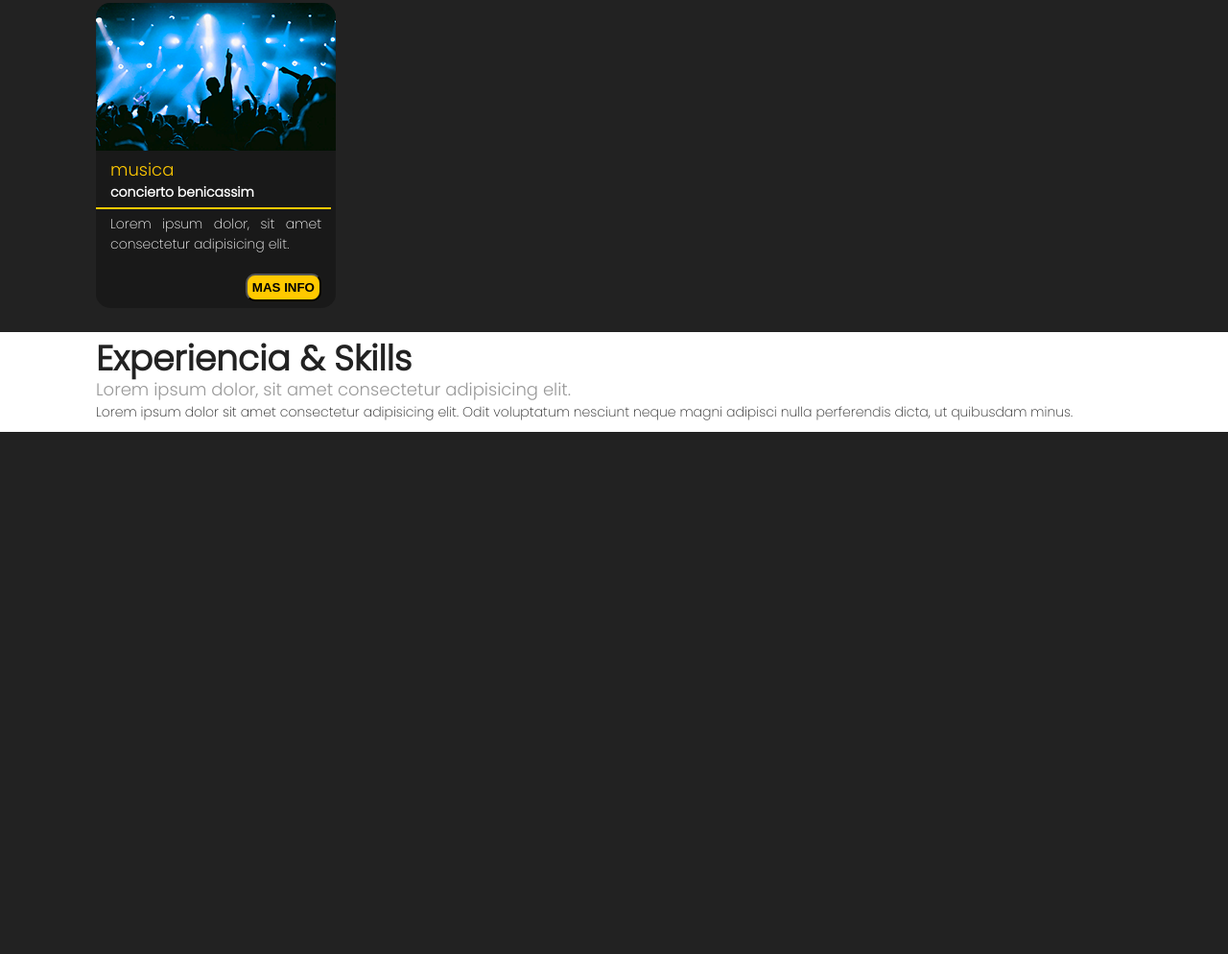
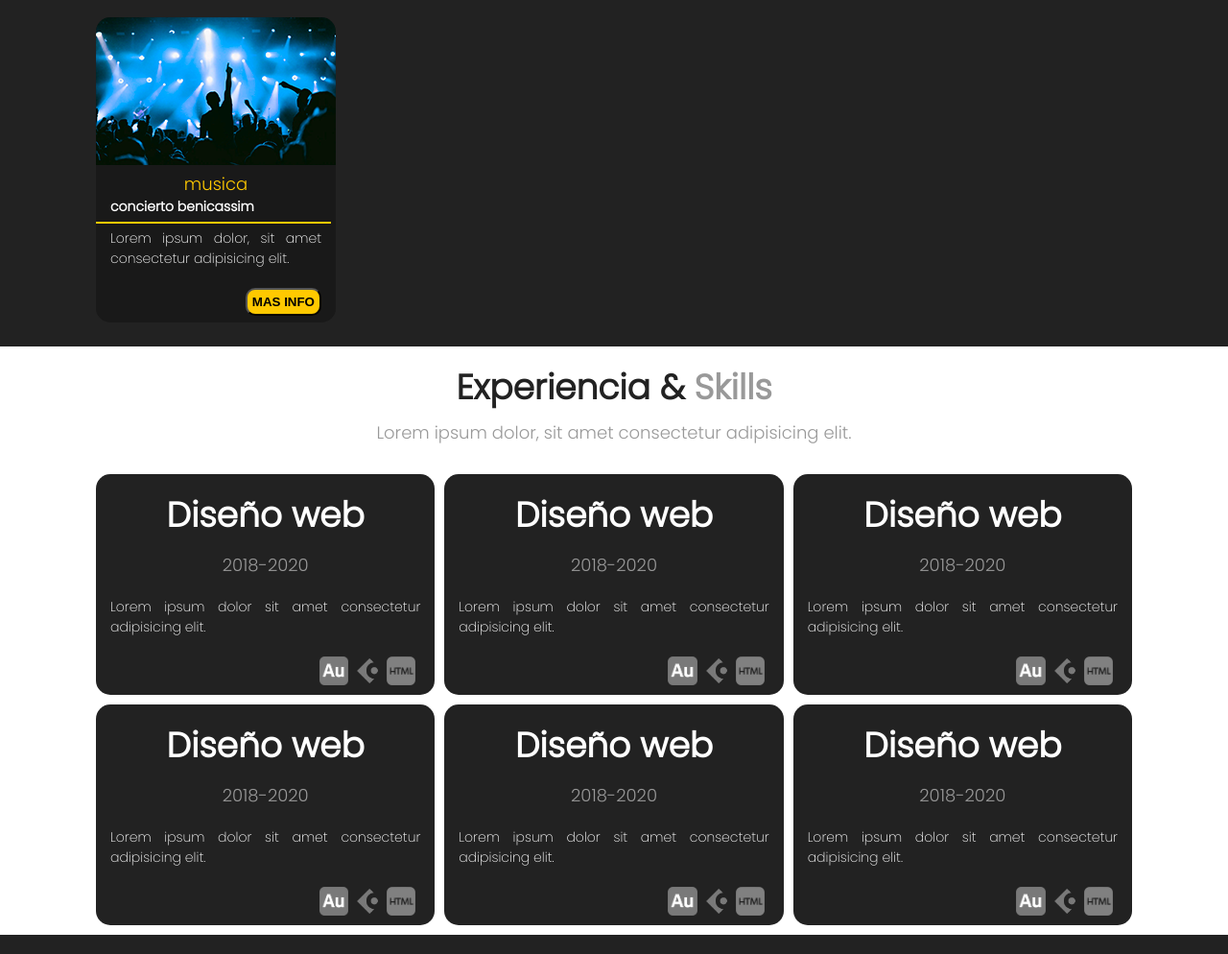
Before and after one commit to Eduu115/Portfolio-MasterMind, a plain HTML site: page index.html in a window 1280 px wide. Shown: the part 1075-2069 px from the top of the page at 96% size. Before the commit the page ends 1545 px from the top, so only its background shows below. Drawn offline with Linux system fonts and the light colour scheme.

Commit message:
finished GRID in experience

```diff
--- a/css/estilos.css
+++ b/css/estilos.css
@@ -183,3 +183,44 @@ a:hover{
     padding-left: 30px;
     padding-right: 30px;
 }
+
+/* GRID EXPERIENCIA */
+.gridexp{
+    display: grid;
+    grid-template-columns: repeat(3, 1fr);
+    gap: 10px;
+    align-content: space-around;
+    margin-top: 30px;
+
+}
+.cardexp{
+    background-color: #222;
+    border-radius: 15px;
+    color: white;
+    padding: 10px 15px;
+}
+.cardexp h2{
+    margin-bottom: 5px;
+}
+.cardexp h3{
+    margin-bottom: 20px;
+}
+.cardexp p{
+    margin-bottom: 20px;
+}
+.cardexp ul{
+    display: flex;
+    justify-content: flex-end;
+}
+.cardexp li{
+    height: 30px;
+}
+
+#experiencia h2, h3{
+    padding-top: 15px;
+    text-align: center;
+}
+
+#experiencia strong{
+    color: #999;
+}
--- a/index.html
+++ b/index.html
@@ -110,9 +110,72 @@
 
         <!-- Bloque experiencia -->
         <section id="experiencia">
-            <h2>Experiencia & Skills</h2>
+            <h2>Experiencia & <strong>Skills</strong></h2>
             <h3>Lorem ipsum dolor, sit amet consectetur adipisicing elit.</h3>
-            <p>Lorem ipsum dolor sit amet consectetur adipisicing elit. Odit voluptatum nesciunt neque magni adipisci nulla perferendis dicta, ut quibusdam minus.  </p>
+            <!-- Inicio grid cards -->
+            <div class="gridexp">
+                <div class="cardexp">
+                    <h2>Diseño web</h2>
+                    <h3 class="textoizquierda">2018-2020</h3>
+                    <p>Lorem ipsum dolor sit amet consectetur adipisicing elit.</p>
+                    <ul>
+                        <li><img src="./imagenes/tecno_au.png" alt="" height="30px"></li>
+                        <li><img src="./imagenes/tecno_cu.png" alt="" height="30px"></li>
+                        <li><img src="./imagenes/tecno_html.png" alt="" height="30px"></li>
+                    </ul>
+                </div>
+                <div class="cardexp">
+                    <h2>Diseño web</h2>
+                    <h3 class="textoizquierda">2018-2020</h3>
+                    <p>Lorem ipsum dolor sit amet consectetur adipisicing elit.</p>
+                    <ul>
+                        <li><img src="./imagenes/tecno_au.png" alt="" height="30px"></li>
+                        <li><img src="./imagenes/tecno_cu.png" alt="" height="30px"></li>
+                        <li><img src="./imagenes/tecno_html.png" alt="" height="30px"></li>
+                    </ul>
+                </div>
+                <div class="cardexp">
+                    <h2>Diseño web</h2>
+                    <h3 class="textoizquierda">2018-2020</h3>
+                    <p>Lorem ipsum dolor sit amet consectetur adipisicing elit.</p>
+                    <ul>
+                        <li><img src="./imagenes/tecno_au.png" alt="" height="30px"></li>
+                        <li><img src="./imagenes/tecno_cu.png" alt="" height="30px"></li>
+                        <li><img src="./imagenes/tecno_html.png" alt="" height="30px"></li>
+                    </ul>
+                </div>
+                <div class="cardexp">
+                    <h2>Diseño web</h2>
+                    <h3 class="textoizquierda">2018-2020</h3>
+                    <p>Lorem ipsum dolor sit amet consectetur adipisicing elit.</p>
+                    <ul>
+                        <li><img src="./imagenes/tecno_au.png" alt="" height="30px"></li>
+                        <li><img src="./imagenes/tecno_cu.png" alt="" height="30px"></li>
+                        <li><img src="./imagenes/tecno_html.png" alt="" height="30px"></li>
+                    </ul>
+                </div>
+                <div class="cardexp">
+                    <h2>Diseño web</h2>
+                    <h3 class="textoizquierda">2018-2020</h3>
+                    <p>Lorem ipsum dolor sit amet consectetur adipisicing elit.</p>
+                    <ul>
+                        <li><img src="./imagenes/tecno_au.png" alt="" height="30px"></li>
+                        <li><img src="./imagenes/tecno_cu.png" alt="" height="30px"></li>
+                        <li><img src="./imagenes/tecno_html.png" alt="" height="30px"></li>
+                    </ul>
+                </div>
+                <div class="cardexp">
+                    <h2>Diseño web</h2>
+                    <h3 class="textoizquierda">2018-2020</h3>
+                    <p>Lorem ipsum dolor sit amet consectetur adipisicing elit.</p>
+                    <ul>
+                        <li><img src="./imagenes/tecno_au.png" alt="" height="30px"></li>
+                        <li><img src="./imagenes/tecno_cu.png" alt="" height="30px"></li>
+                        <li><img src="./imagenes/tecno_html.png" alt="" height="30px"></li>
+                    </ul>
+                </div>
+            </div>
+            <!-- fin grid cards -->
         </section>
         <!-- FIN bloque experiencia -->
 
```
Also changed, not shown: imagenes/tecno_au.png (added), imagenes/tecno_cu.png (added), imagenes/tecno_html.png (added).
